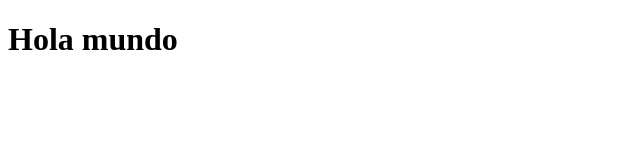
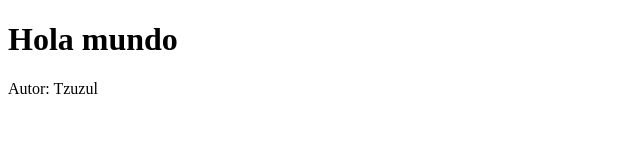
Before and after one commit to Tzuzul/tzuzul.github.io, a plain HTML site: page index.html in a window 1280 px wide. Shown: the whole page, without its empty margins (0-640 px from the left). Drawn offline with Linux system fonts and the light colour scheme.

Commit message:
Agregue autor

```diff
--- a/index.html
+++ b/index.html
@@ -8,5 +8,6 @@
 </head>
 <body>
     <h1>Hola mundo</h1>
+    <p>Autor: Tzuzul</p>
 </body>
 </html>
```
